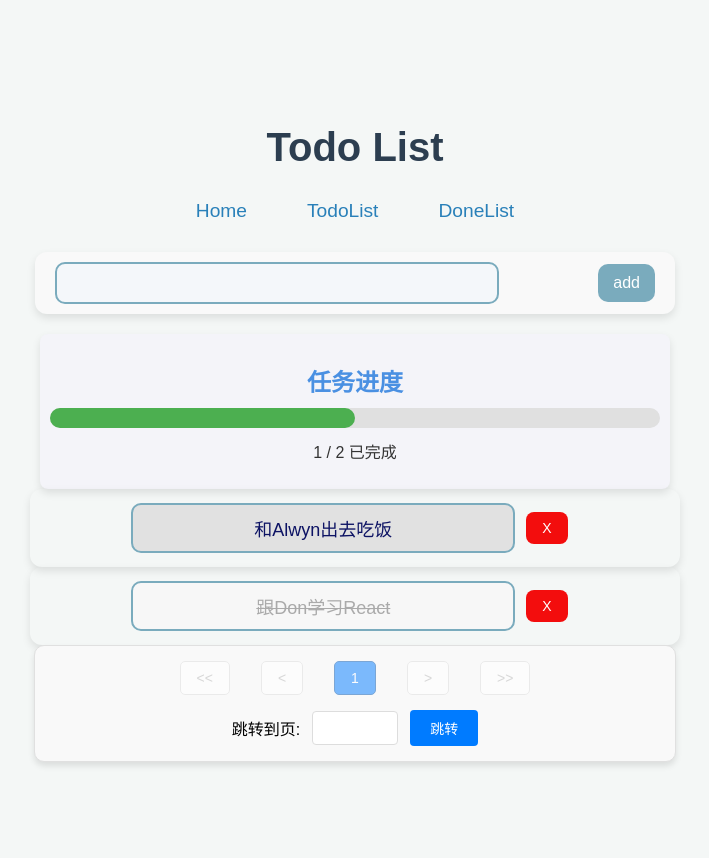
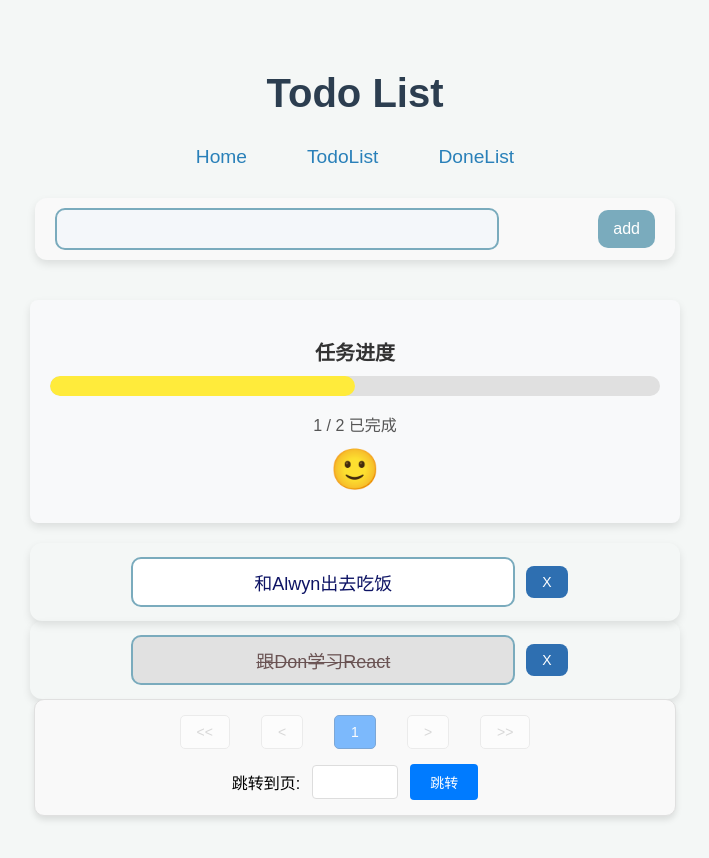
Before and after one commit to zaneshen314/day9-react-todolist-starter, a React (Create React App) app: page /todo-list in a window 1280 px wide. Shown: the whole page, without its empty margins (285-994 px from the left). Built offline with nearby package versions, Linux system fonts and the light colour scheme; no server answers.

Commit message:
[todo]feat,adjust css

```diff
--- a/src/components/TodoGroup.jsx
+++ b/src/components/TodoGroup.jsx
@@ -7,7 +7,7 @@ const TodoGroup = () => {
     const { state } = useContext(TodoContext);
 
     // 默认每页显示的 todo 数量
-    const [todosPerPage, setTodosPerPage] = useState(5);
+    const [todosPerPage, setTodosPerPage] = useState(3);
 
     // 计算当前页的 todos
     const [currentPage, setCurrentPage] = useState(1);
--- a/src/components/TodoList.jsx
+++ b/src/components/TodoList.jsx
@@ -38,7 +38,7 @@ const TodoList = () => {
 
         {loading ? (
             <div className="loading-container">
-                <p>Loading...</p>
+                <h3>跟Alwyn开船去了，稍后回来.....</h3>
             </div>
         ) : (
             <>
--- a/src/components/TodoProgress.jsx
+++ b/src/components/TodoProgress.jsx
@@ -1,22 +1,48 @@
-import React, { useContext } from 'react';
-import { TodoContext } from "../App";
+import React, {useContext} from 'react';
+import {TodoContext} from "../App";
 import './css/TodoProgress.css';
 
 const TodoProgress = () => {
-    const { state } = useContext(TodoContext);
+    const {state} = useContext(TodoContext);
 
     const totalTodos = state.length;
     const completedTodos = state.filter(todo => todo.done).length;
 
-    const progress = totalTodos === 0 ? 0 : (completedTodos / totalTodos) * 100;
+    // 设置进度条颜色
+    const progress = totalTodos === 0 ? -1 : (completedTodos / totalTodos) * 100;
+
+    let progressBarColor = '';
+
+    if (progress <= 40) {
+        progressBarColor = 'red';
+    } else if (progress <= 60) {
+        progressBarColor = 'yellow';
+    } else {
+        progressBarColor = 'green';
+    }
 
     return (
         <div className="todo-progress-container">
             <h2 className="todo-progress-title">任务进度</h2>
-            <progress value={progress} max={100} className="progress-bar" />
+            <div className="progress-bar-wrapper">
+                <div
+                    className={`progress-bar ${progressBarColor}`}
+                    style={{width: `${progress}%`}}
+                />
+            </div>
             <p className="todo-progress-text">
                 {completedTodos} / {totalTodos} 已完成
             </p>
+
+            {(progress === 100 || progress === -1) && (
+                <div className="happy-face">😊</div>
+            )}
+            {(progress >= 0 && progress <= 40) && (
+                <div className="sad-face">😟</div>
+            )}
+            {(progress >= 0 && progress > 40 && progress < 100) && (
+                <div className="sad-face">🙂</div>
+            )}
         </div>
     );
 }
--- a/src/components/css/TodoItem.css
+++ b/src/components/css/TodoItem.css
@@ -24,7 +24,7 @@
   border-radius: 10px;
   font-size: 18px;
   color: #0d1364;
-  background-color: #e1e1e1;
+  background-color: #ffffff;
   transition: border-color 0.3s ease, background-color 0.3s ease;
 }
 
@@ -36,15 +36,15 @@
 
 .todo-text.done {
   text-decoration: line-through;
-  color: #aaa;
-  background-color: #f7f7f7;
+  color: #6a5353;
+  background-color: #e1e1e1;
 }
 
 
 /* 删除按钮样式 */
 .delete-btn {
   padding: 8px 16px;
-  background-color: #f30d0d;
+  background-color: #2e6fb1;
   color: white;
   border: none;
   border-radius: 8px;
--- a/src/components/css/TodoProgress.css
+++ b/src/components/css/TodoProgress.css
@@ -1,44 +1,96 @@
+/* TodoProgress.css */
+
+/* 进度条容器样式 */
 .todo-progress-container {
-    background-color: #f4f4f9;
-    padding: 10px;
+    text-align: center;
+    padding: 20px;
+    background-color: #f8f9fa;
     border-radius: 8px;
-    box-shadow: 0 4px 8px rgba(0, 0, 0, 0.1);
-    text-align: center;
+    box-shadow: 0px 4px 8px rgba(0, 0, 0, 0.1);
     width: 50%;
-    margin: 0 auto;
+    margin: 20px auto;
 }
 
+/* 进度条标题样式 */
 .todo-progress-title {
-    font-size: 1.5rem;
-    font-weight: bold;
-    color: #4a90e2;
+    font-size: 20px;
+    color: #333;
     margin-bottom: 10px;
 }
 
-.progress-bar {
-    width: 100%;
+/* 进度条容器 */
+.progress-bar-wrapper {
     height: 20px;
+    background-color: #e0e0e0;
     border-radius: 10px;
-    appearance: none;
+    overflow: hidden;
+    margin-bottom: 10px;
 }
 
-.progress-bar::-webkit-progress-bar {
-    background-color: #e0e0e0;
+/* 基础进度条样式 */
+.progress-bar {
+    height: 100%;
     border-radius: 10px;
+    transition: width 0.3s ease-in-out;
 }
 
-.progress-bar::-webkit-progress-value {
-    background-color: #4caf50;
-    border-radius: 10px;
+/* 红色进度条 */
+.progress-bar.red {
+    background-color: #ff4d4d; /* 红色 */
 }
 
-.progress-bar::-moz-progress-bar {
-    background-color: #4caf50;
-    border-radius: 10px;
+/* 黄色进度条 */
+.progress-bar.yellow {
+    background-color: #ffeb3b; /* 黄色 */
 }
 
+/* 绿色进度条 */
+.progress-bar.green {
+    background-color: #4caf50; /* 绿色 */
+}
+
+/* 进度文字 */
 .todo-progress-text {
-    font-size: 1rem;
-    color: #333;
-    margin-top: 10px;
+    font-size: 16px;
+    color: #555;
 }
+
+/* 笑脸样式 */
+.happy-face {
+    font-size: 40px; /* 放大笑脸 */
+    margin-top: 20px;
+    animation: bounce 1s ease-in-out infinite; /* 添加跳跃动画 */
+}
+
+/* 笑脸动画：跳跃效果 */
+@keyframes bounce {
+    0% {
+        transform: translateY(0);
+    }
+    50% {
+        transform: translateY(-10px);
+    }
+    100% {
+        transform: translateY(0);
+    }
+}
+
+/* 笑脸样式 */
+.sad-face {
+    font-size: 40px; /* 放大笑脸 */
+    margin-top: 20px;
+    animation: bounce 1s ease-in-out infinite; /* 添加跳跃动画 */
+}
+
+/* 笑脸动画：跳跃效果 */
+@keyframes bounce {
+    0% {
+        transform: translateY(0);
+    }
+    50% {
+        transform: translateY(-10px);
+    }
+    100% {
+        transform: translateY(0);
+    }
+}
--- a/src/utils/css/Pagination.css
+++ b/src/utils/css/Pagination.css
@@ -8,8 +8,8 @@
     border-radius: 10px;
     background-color: #f9f9f9;
     box-shadow: 0 4px 6px rgba(0, 0, 0, 0.1);
-    flex-wrap: wrap; /* 确保分页元素换行 */
-    gap: 15px; /* 元素之间的间隔 */
+    flex-wrap: wrap;
+    gap: 15px;
     width: 50%;
     margin: 0 auto;
 }
```
